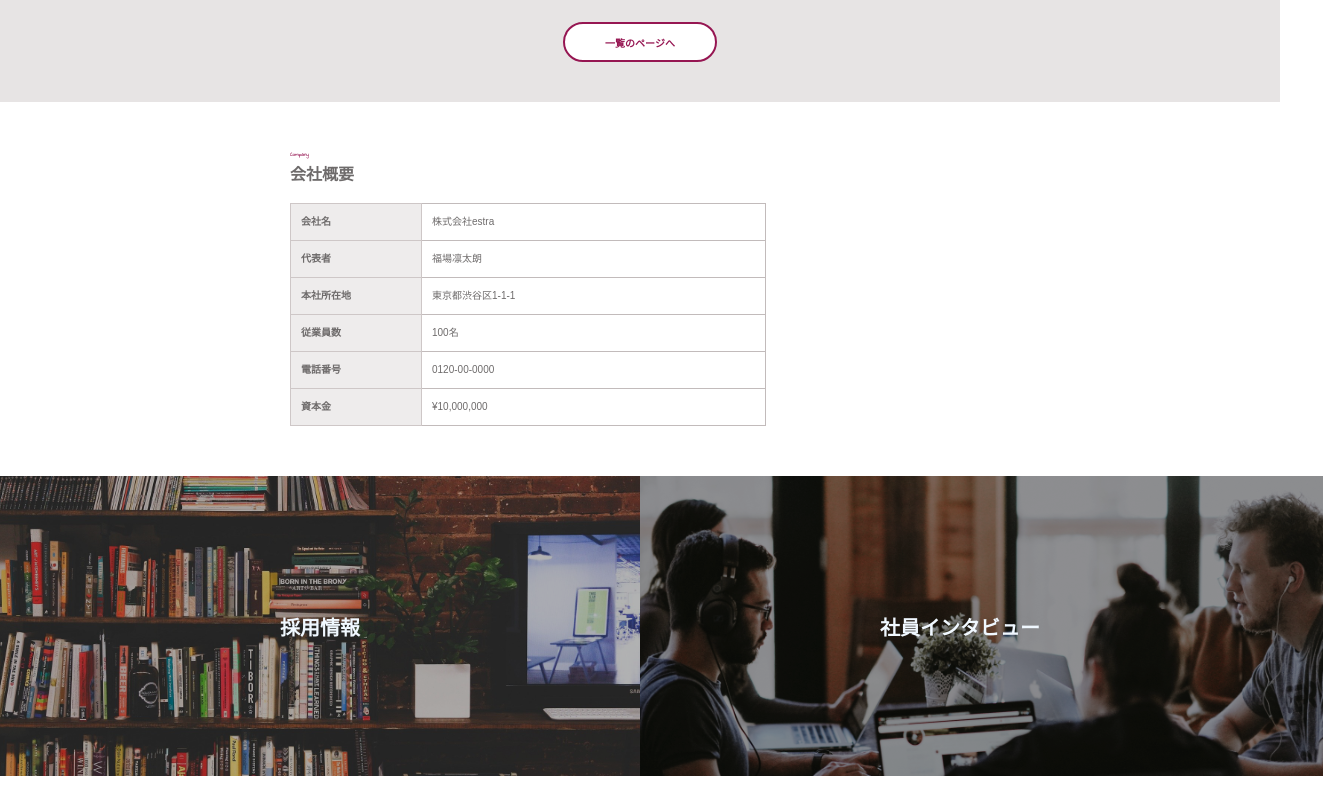
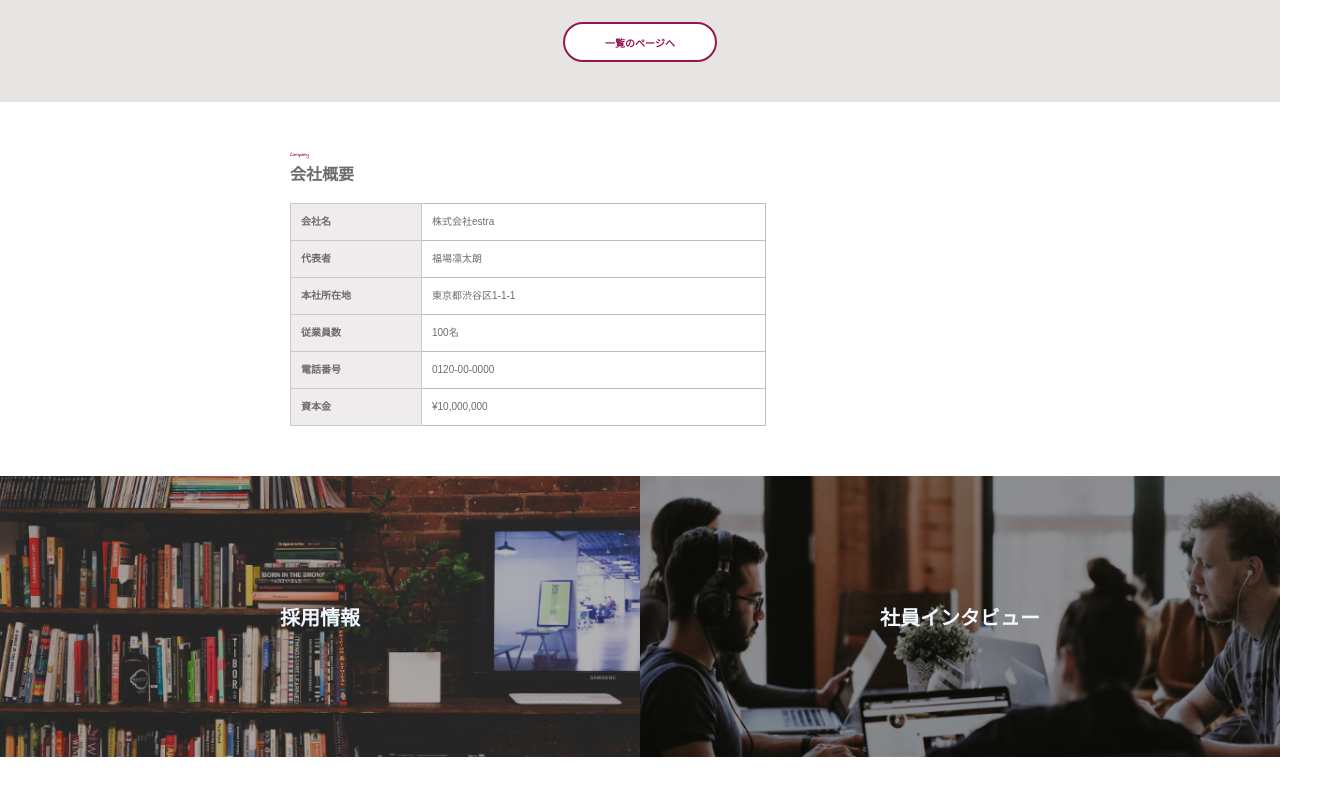
Before and after one commit to florent-chin/LP_first, a plain HTML site: page index.html in a window 1280 px wide. Shown: the part 2000-2797 px from the top of the page, 1323 px wide, since content can reach past the window. Drawn offline with Linux system fonts and the light colour scheme.

Commit message:
htmlshuusei

```diff
--- a/index.html
+++ b/index.html
@@ -179,12 +179,12 @@
     <div class="lp-4">
       <div class="lp-4-img">
         <div class="lp-4-img1">
-          <img src="recruit.png" alt="">
+          <img src="recruit.png" width="100%" alt="">
           <h4>採用情報</h4>
 
         </div>
         <div class="lp-4-img2">
-          <img src="interview.png"  alt="">
+          <img src="interview.png" width="100%" alt="">
           <h4>社員インタビュー</h4>
         </div>
       </div>
--- a/style.css
+++ b/style.css
@@ -9,6 +9,7 @@ body li{
 .header{
   margin-bottom:40px;
 }
+
 
 .header-left{
   padding-left: 45px;
@@ -287,8 +288,8 @@ td{
 .lp-4-img2{
   position: relative;
   width: 50%;
+}
 
-}
 .lp-4-img h4{
   color: aliceblue;
   font-size: 20px;
@@ -296,7 +297,7 @@ td{
   top: 50%;
   left: 50%;
   transform: translateY(-50%) translateX(-50%);
-  margin: auto;
+
 }
 .lp-4-phara h3{
   text-align: center;
```
